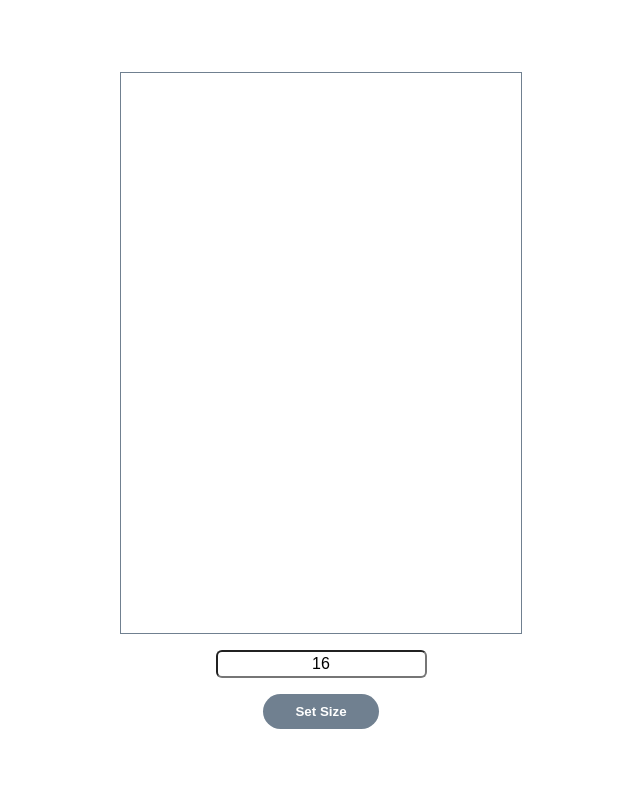
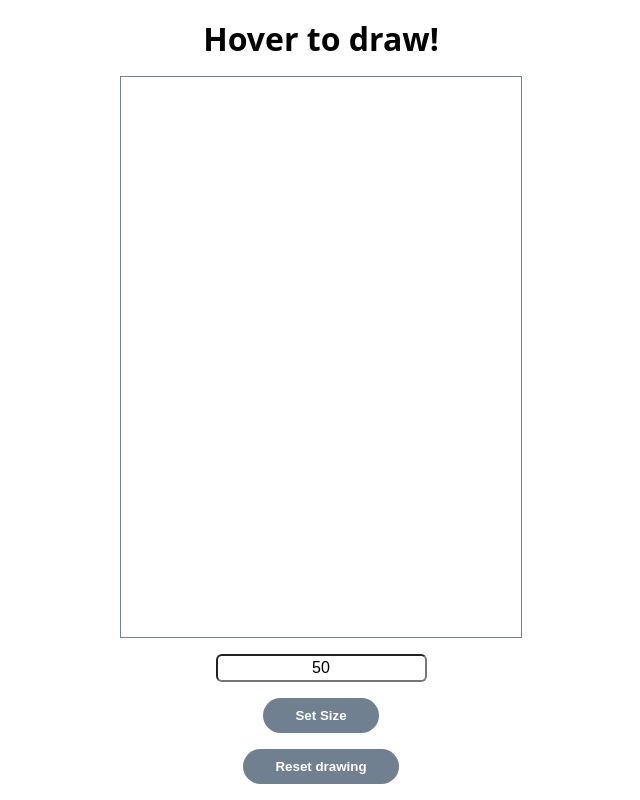
Before and after one commit to meifi-moogle/Drawing-Board, a plain HTML site: page index.html in a window 1280 px wide. Shown: the whole page, without its empty margins (319-959 px from the left). Drawn offline with Linux system fonts and the light colour scheme.

Commit message:
Add reset button and grid size values

```diff
--- a/index.html
+++ b/index.html
@@ -9,21 +9,14 @@
 </head>
 <body>
 
-    <!-- <h1>It's drawing time.</h1> -->
-
+    <h1>Hover to draw!</h1>
     <div class="board"></div>
-
     <input
-    type="text"
-    placeholder="Squares per side"
-    value="16"
-    onchange="changeSize(this.value)"
-    >
+    type="text" placeholder="Squares per side"
+    value="50" onchange="changeSize(this.value)">
     <button>Set Size</button>
 
-
-
-
+    <button class="reset-btn">Reset drawing</button>
 
     <script src="app.js"></script>
 </body>
```
